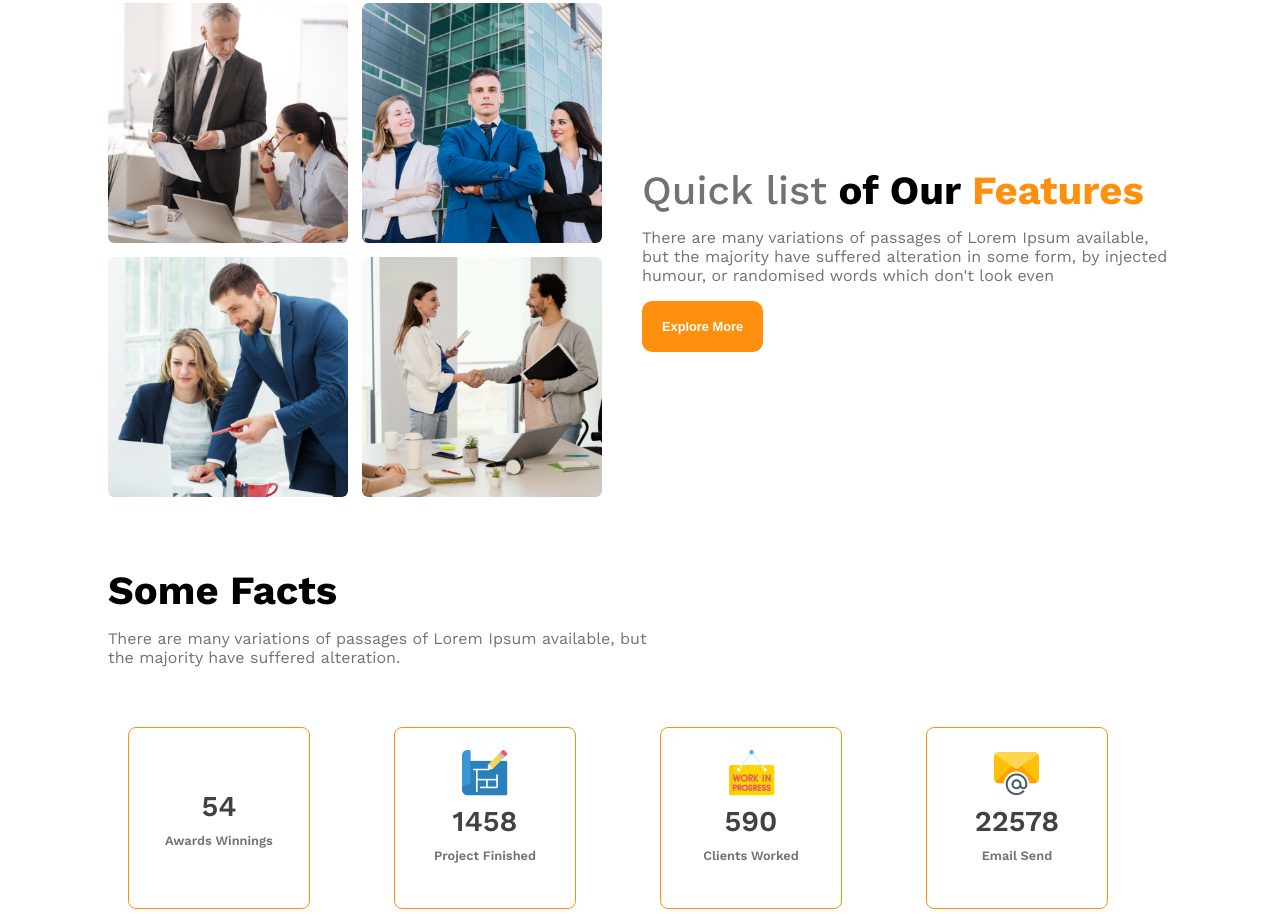
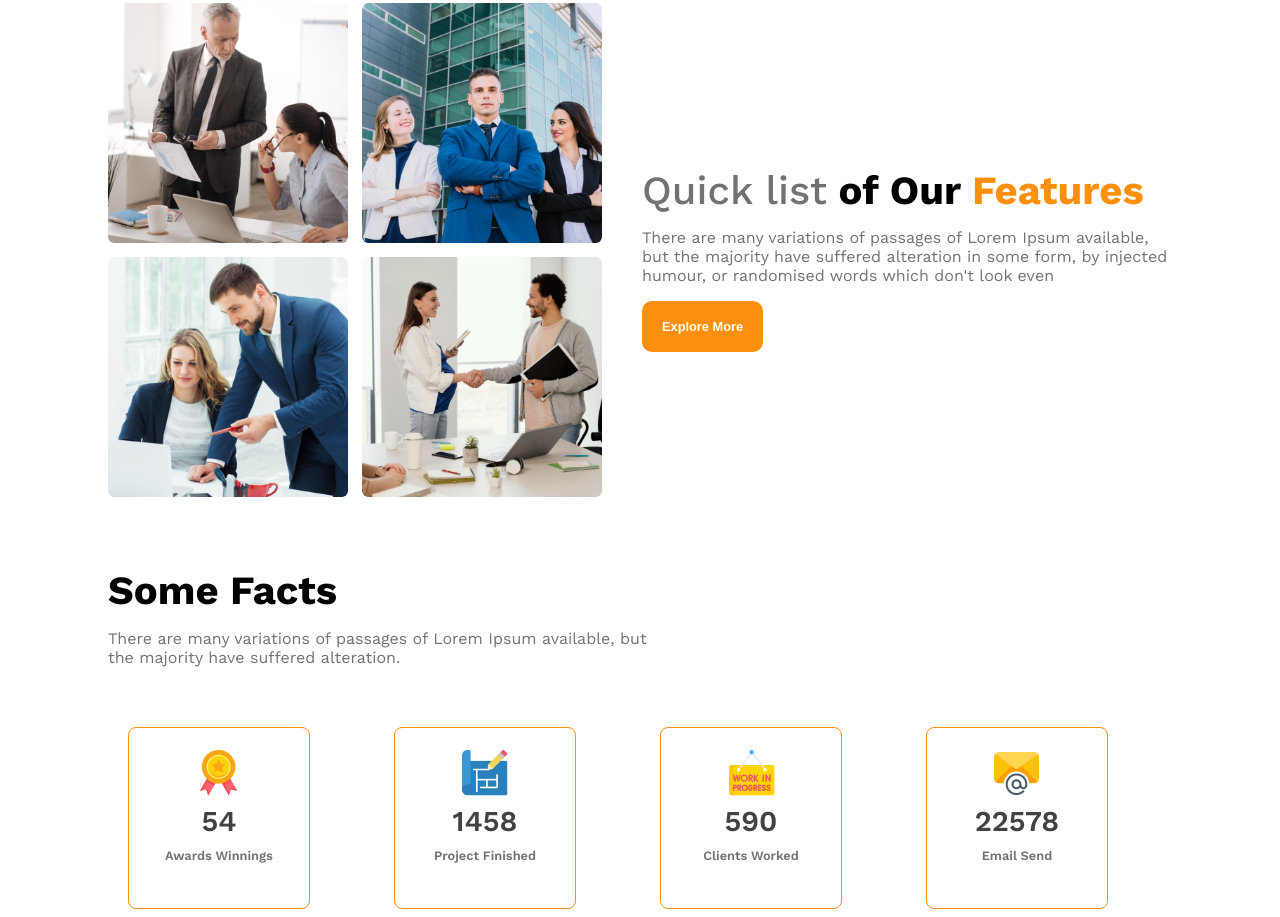
Before and after one commit to zobaer-zahad-reza/Architects-website, a plain HTML site: page index.html in a window 1280 px wide. Shown: the part 932-1849 px from the top of the page. Drawn offline with nearby package versions, Linux system fonts and the light colour scheme; the site is published under a folder, as on GitHub Pages, so addresses that start at the root find nothing.

```diff
--- a/index.html
+++ b/index.html
@@ -59,7 +59,7 @@
             <div class="fact-container">
                 <div class="fact-card display-flex">
                     <div>
-                    <img src="/images/icons/ribon.png" alt="">
+                    <img src="images/icons/ribon.png" alt="">
                     <h4 class="fact-number dark2">54</h4>
                     <h5 class="fact-name dark3">Awards Winnings</h5>
                     </div>
```
